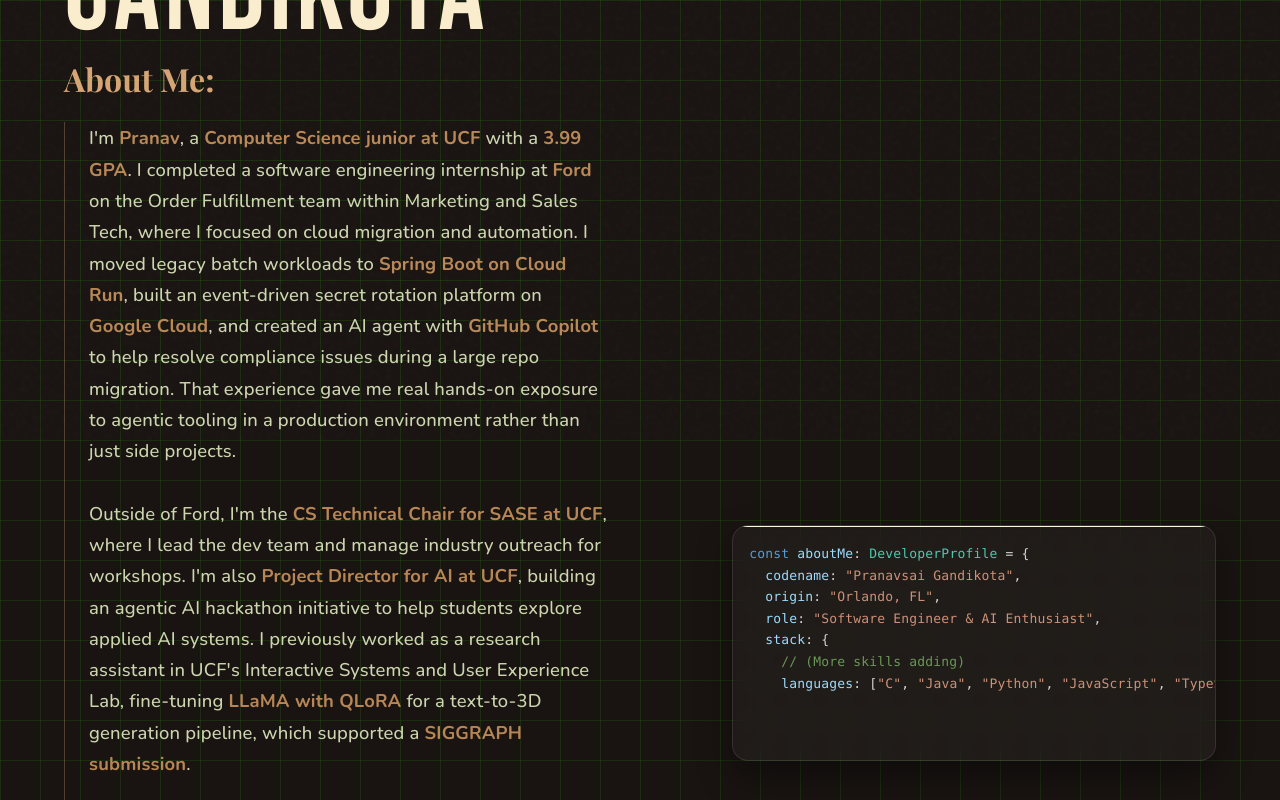
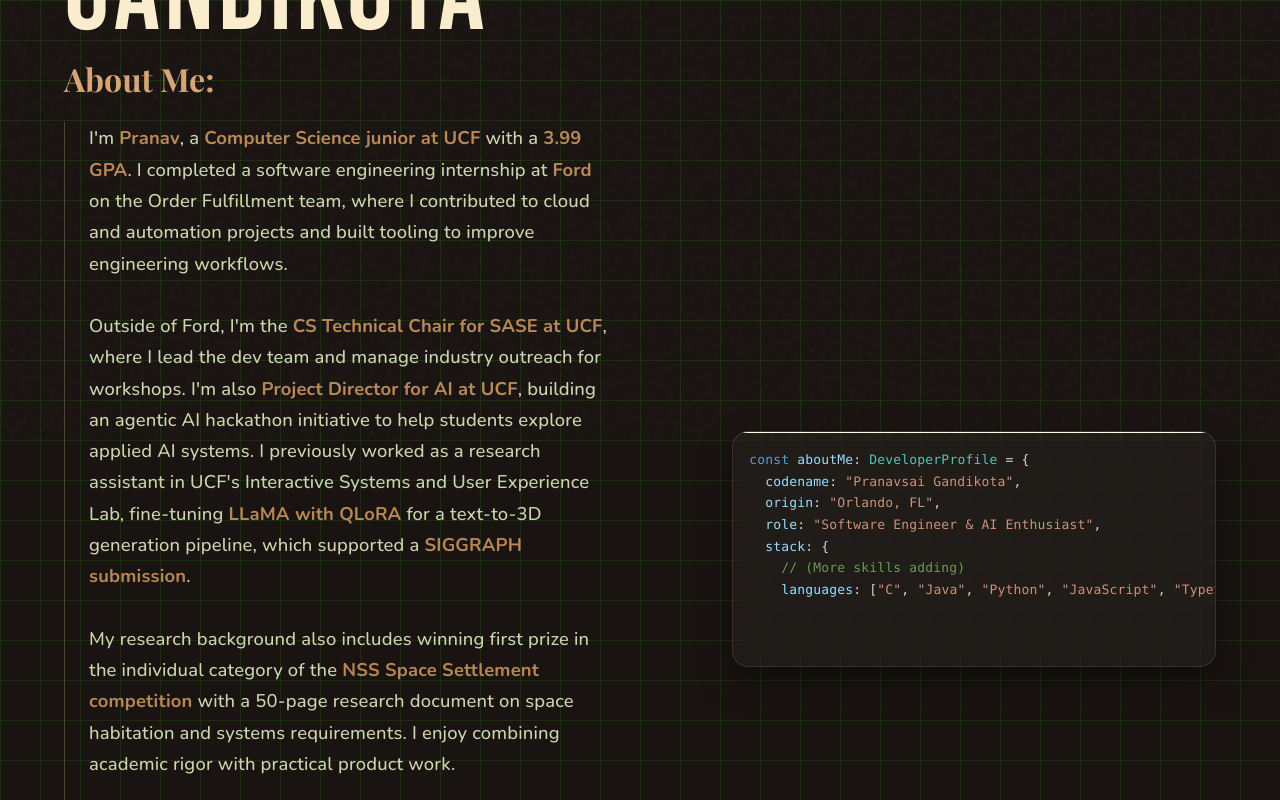
Before and after one commit to pranavsaigandikota/PranavsPortfolio, a React (Vite) app: page / in a window 1280 px wide. Shown: the part 360-1160 px from the top of the page. Built offline with nearby package versions, Linux system fonts and the light colour scheme; no server answers; a web font is replaced by a local one.

Commit message:
Shorten Ford description in hero to a concise overview

```diff
--- a/src/components/Hero.jsx
+++ b/src/components/Hero.jsx
@@ -132,7 +132,7 @@
             About Me:
           </motion.h2>
           <motion.p className="hero-description" variants={fadeInUp}>
-            I&apos;m <strong>Pranav</strong>, a <strong>Computer Science junior at UCF</strong> with a <strong>3.99 GPA</strong>. I completed a software engineering internship at <strong>Ford</strong> on the Order Fulfillment team within Marketing and Sales Tech, where I focused on cloud migration and automation. I moved legacy batch workloads to <strong>Spring Boot on Cloud Run</strong>, built an event-driven secret rotation platform on <strong>Google Cloud</strong>, and created an AI agent with <strong>GitHub Copilot</strong> to help resolve compliance issues during a large repo migration. That experience gave me real hands-on exposure to agentic tooling in a production environment rather than just side projects.
+            I&apos;m <strong>Pranav</strong>, a <strong>Computer Science junior at UCF</strong> with a <strong>3.99 GPA</strong>. I completed a software engineering internship at <strong>Ford</strong> on the Order Fulfillment team, where I contributed to cloud and automation projects and built tooling to improve engineering workflows.
             <br />
             <br />
             Outside of Ford, I&apos;m the <strong>CS Technical Chair for SASE at UCF</strong>, where I lead the dev team and manage industry outreach for workshops. I&apos;m also <strong>Project Director for AI at UCF</strong>, building an agentic AI hackathon initiative to help students explore applied AI systems. I previously worked as a research assistant in UCF&apos;s Interactive Systems and User Experience Lab, fine-tuning <strong>LLaMA with QLoRA</strong> for a text-to-3D generation pipeline, which supported a <strong>SIGGRAPH submission</strong>.
```
